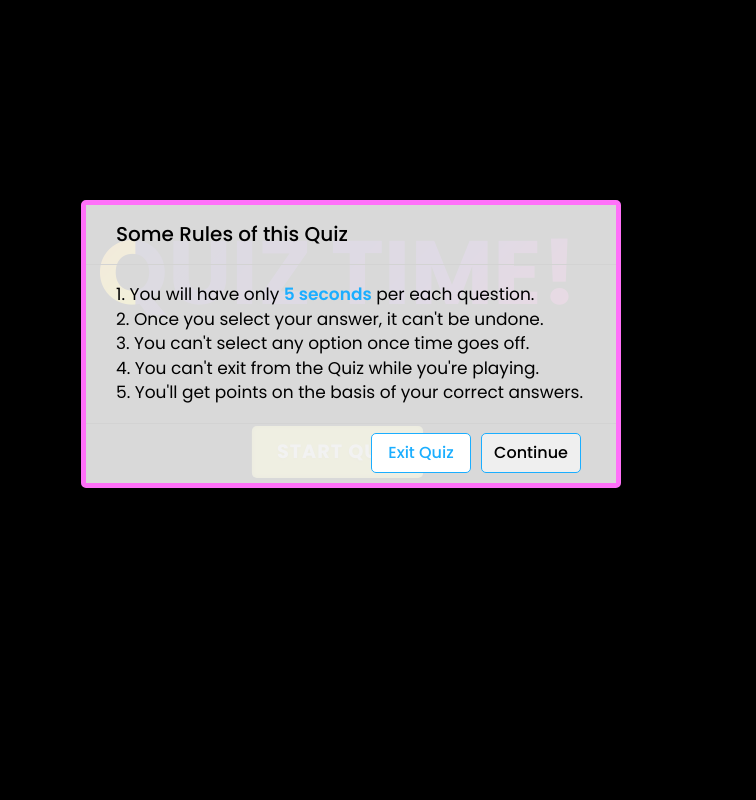
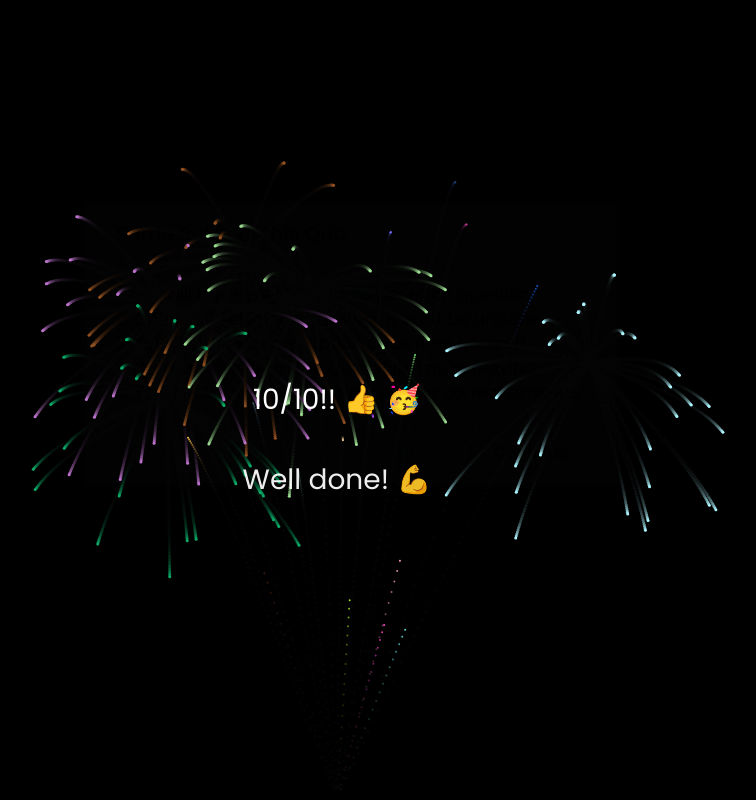
Before and after one commit to cla31/Quiz_Website, a website: page index.html in a window 1280 px wide. Both pictures are taken after a click on the link "START QUIZ". Shown: the whole page, without its empty margins (303-1059 px from the left). Drawn offline with Linux system fonts and the light colour scheme.

Commit message:
Fireworks function for 10/10 score 10/10

```diff
--- a/index.html
+++ b/index.html
@@ -24,6 +24,7 @@
 
             <div id="modal" class="modal ">
             </div>
+
         </div>
     </div>
 
@@ -33,6 +34,7 @@
     <script type="text/javascript " src="./scripts/functions/displayModal.js"></script>
     <script type="text/javascript " src="./scripts/functions/shuffleArray.js"></script>
     <script type="text/javascript " src="./scripts/functions/quiz.js"></script>
+    <script type="text/javascript " src="./scripts/functions/fireworks.js"></script>
     <script type="text/javascript " src="./scripts/functions/variables.js"></script>
     <script type="text/javascript " src="./scripts/functions/listeners.js"></script>
     <script type="text/javascript " src="./scripts/main.js "></script>
--- /dev/null
+++ b/scripts/functions/fireworks.js
@@ -0,0 +1,541 @@
+//Cette fonction créée une balise canvas dans la modale existante
+//du template html généré par displayModal()
+//Pour re utiliser cette fonction il faut juste l'intégrer (le message et le feu d'artifice)
+// à un élément de notre html:
+// Dans notre cas, à cette ligne, on intègre le message à notre feu d'artifice et ça se passe dans la modal
+//au niveau de cette ligne de code:
+// modal.appendChild(messageElement);
+// On ajoute le fireworks à cette ligne de code dans notre modal.
+// modal.appendChild(createCanvas);
+
+//Création de l'audio du feu d'artifice:
+// Elément audio pour fireworkSound
+const fireworkSound = document.createElement("audio");
+fireworkSound.setAttribute("id", "fireworkSound");
+
+// Créer un élément source pour fireworkSound
+const source0 = document.createElement("source");
+source0.setAttribute("src", "https://fireworks.js.org/sounds/explosion0.mp3");
+source0.setAttribute("type", "audio/mpeg");
+fireworkSound.appendChild(source0);
+
+// Créer un élément audio pour explosionSound0
+const explosionSound0 = document.createElement("audio");
+explosionSound0.setAttribute("id", "explosionSound0");
+
+// Créer un élément source pour explosionSound0
+const source1 = document.createElement("source");
+source1.setAttribute("src", "https://fireworks.js.org/sounds/explosion0.mp3");
+source1.setAttribute("type", "audio/mpeg");
+explosionSound0.appendChild(source1);
+
+// Créer un élément audio pour explosionSound1
+const explosionSound1 = document.createElement("audio");
+explosionSound1.setAttribute("id", "explosionSound1");
+
+// Créer un élément source pour explosionSound1
+const source2 = document.createElement("source");
+source2.setAttribute("src", "https://fireworks.js.org/sounds/explosion1.mp3");
+source2.setAttribute("type", "audio/mpeg");
+explosionSound1.appendChild(source2);
+
+// Créer un élément audio pour explosionSound2
+const explosionSound2 = document.createElement("audio");
+explosionSound2.setAttribute("id", "explosionSound2");
+
+// Créer un élément source pour explosionSound2
+const source3 = document.createElement("source");
+source3.setAttribute("src", "https://fireworks.js.org/sounds/explosion2.mp3");
+source3.setAttribute("type", "audio/mpeg");
+explosionSound2.appendChild(source3);
+
+
+// Ajout d'une variable pour contrôler l'état du feu d'artifice
+let isFireworkRunning = false;
+const fireworks = []; // Array with starting fireworks
+const particles = []; // Array with particles
+const sparks = []; // Array for sparkles drops
+const createCanvas = document.createElement("canvas");
+
+//Création d'éléments pour le message dans le feu d'artifice
+const messageElement1 = document.createElement('div');
+const messageElement2 = document.createElement('div');
+
+
+const startFireworks = () => {
+    // Pour s'assurer que le feu d'artifice ne soit pas déjà en cours d'exécution
+    if (isFireworkRunning) {
+        return;
+    }
+
+    isFireworkRunning = true;
+
+    // Ajouter les éléments audio à la balise "modal"
+    modal.appendChild(fireworkSound);
+    modal.appendChild(explosionSound0);
+    modal.appendChild(explosionSound1);
+    modal.appendChild(explosionSound2);
+
+    document.body.style.overflow = 'hidden';
+
+    // messageElement1.innerText = '10/10!! 👍 🥳 \n Well done! 💪';
+    messageElement1.innerText = '10/10!! 👍 🥳';
+    messageElement2.innerText = 'Well done! 💪';
+
+    // Ajout des classe CSS à l'élément
+    messageElement1.classList.add('well-done');
+    messageElement1.style.position = 'absolute';
+    messageElement1.style.top = '50%';
+    messageElement1.style.left = '50%';
+    messageElement1.style.transform = 'translate(-50%, -50%)';
+    // messageElement.style.fontSize = '28px';
+    messageElement1.style.color = 'white';
+    messageElement1.style.zIndex ='1999';
+
+    messageElement1.style.transform = 'translate(-50%, -50%)';
+    // Animation CSS pour le message
+    messageElement1.style.opacity = '0';
+    messageElement1.style.transition = 'opacity 1s ease-in-out';
+
+
+    // Style initial pour "Well done!"
+    messageElement2.classList.add('ten-out-of-ten');
+    messageElement2.style.position = 'absolute';
+    messageElement2.style.top = '60%'; // Position verticale à ajuster selon préférences
+    messageElement2.style.left = '50%';
+    messageElement2.style.transform = 'translate(-50%, -50%)';
+    // messageElement2.style.fontSize = '28px';
+    messageElement2.style.color = 'white';
+    messageElement2.style.zIndex = '1999';
+
+    // Animation CSS pour "Well done!"
+    messageElement2.style.opacity = '0';
+    messageElement2.style.transition = 'opacity 1s ease-in-out';
+
+    // Court délai avant d'afficher le message progressivement
+    setTimeout(() => {
+        messageElement1.style.opacity = '1';
+    }, 300); // Vous pouvez ajuster la durée du délai à votre convenance
+
+      setTimeout(() => {
+        messageElement2.style.opacity = '1';
+    }, 2000);
+
+    // Ajout du message à la page.
+    modal.appendChild(messageElement1);
+    modal.appendChild(messageElement2);
+
+    createCanvas.id = "canvas";
+    console.log("create canvas",createCanvas);
+    createCanvas.style.position = 'absolute';
+    createCanvas.style.zIndex ='999';
+
+    modal.appendChild(createCanvas);
+    const canvas = document.getElementById('canvas'); // Get element by ID canvas
+
+    const ctx = canvas.getContext('2d'); // Get context of canvas 2d graphics
+    const frameRate = 60.0; // Frame rate per second used in the loop
+    const frameDelay = 1000.0 / frameRate; // Frame Delay per second like latency
+
+    let clientWidth = innerWidth; // Client's width of the web screen
+    let clientHeight = innerHeight; // Client's height of the web screen
+    let timer = 0; // Timer is ticker, how many ticks per round
+    let x = 0; // Mouse x coordinates
+    let y = 0; // Mouse y coordinates
+
+    canvas.width = clientWidth; // Set canvas width to user width
+    canvas.height = clientHeight; // Set canvas height to user height
+
+    const TimedFirework = 800; // Repeat Firework every x MS
+    let LimiterTicker = 0; //
+    let typecount = 1; // Variable to change firework type
+
+    // Sélectionnez un ID audio aléatoire (0, 1 ou 2)
+    const audioId = `explosionSound${random(0, 3, 'round')}`;
+    console.log("audioId",audioId);
+    const audioElement = document.getElementById(audioId);
+
+    // Jouez le son
+    if (audioElement) {
+        audioElement.play();
+    }
+
+
+    // Function to calculate distance = Simple Pythagorean theorem
+    const distance = (px1, py1, px2, py2) => {
+        const xdis = px1 - px2;
+        const ydis = py1 - py2;
+        return Math.sqrt((xdis * xdis) + (ydis * ydis));
+    }
+
+    // To get angle from point to point
+    const getAngle = (posx1, posy1, posx2, posy2) => {
+        if (posx1 == posx2) {
+            if (posy1 > posy2) {
+                return 90;
+            } else {
+                return 270;
+            }
+        }
+        if (posy1 == posy2) {
+            if (posy1 > posy2) {
+                return 0;
+            } else {
+                return 180;
+            }
+        }
+
+        const xDist = posx1 - posx2;
+        const yDist = posy1 - posy2;
+
+        if (xDist == yDist) {
+            if (posx1 < posx2) {
+                return 225;
+            } else {
+                return 45;
+            }
+        }
+        if (-xDist == yDist) {
+            if (posx1 < posx2) {
+                return 135;
+            } else {
+                return 315;
+            }
+        }
+
+        if (posx1 < posx2) {
+            return Math.atan2(posy2 - posy1, posx2 - posx1) * (180 / Math.PI) + 180;
+        } else {
+            return Math.atan2(posy2 - posy1, posx2 - posx1) * (180 / Math.PI) + 180;
+        }
+    }
+
+    // To create a random number
+    function random(min, max, round) {
+        if (round == 'round') {
+            return Math.round(Math.random() * (max - min) + min);
+        } else {
+            return Math.random() * (max - min) + min;
+        }
+    }
+
+
+
+
+    // // Function to make firework
+    const createFirework = () => {
+        const firework = new Firework();
+
+        firework.x = firework.sx = clientWidth / 2;
+        firework.y = firework.sy = clientHeight;
+
+        // Générer une couleur aléatoire
+        firework.color = getRandomColor();
+
+        if (x != 0 && y != 0) {
+            firework.tx = x;
+            firework.ty = y;
+            x = y = 0;
+        } else {
+            firework.tx = random(400, clientWidth - 400);
+            firework.ty = random(0, clientHeight / 2);
+        }
+
+        const angle = getAngle(firework.sx, firework.sy, firework.tx, firework.ty);
+
+        firework.vx = Math.cos(angle * Math.PI / 180.0);
+        firework.vy = Math.sin(angle * Math.PI / 180.0);
+
+        fireworks.push(firework);
+    }
+
+    // Fonction pour générer une couleur aléatoire au format RGBA
+    const getRandomColor = () => {
+        const r = Math.floor(Math.random() * 256);
+        const g = Math.floor(Math.random() * 256);
+        const b = Math.floor(Math.random() * 256);
+        // const alpha = Math.random(); // Opacité aléatoire entre 0 et 1
+        // return `rgba(${r}, ${g}, ${b}, ${alpha})`;
+        return `rgba(${r}, ${g}, ${b})`;
+    }
+
+    // Function to start Firework
+    const Firework = function() {
+        this.x = 0;
+        this.y = 0;
+        this.sx = 0;
+        this.sy = 0;
+        this.tx = 0;
+        this.ty = 0;
+        this.vx = 0;
+        this.vy = 0;
+        this.color = 'rgb(255,255,255)';
+        this.dis = distance(this.sx, this.sy, this.tx, this.ty);
+        this.speed = random(700, 1100);
+        this.gravity = 1.5;
+        this.ms = 0;
+        this.s = 0;
+        this.del = false;
+
+        // Sélectionnez un ID audio aléatoire (0, 1 ou 2)
+        const audioId = `explosionSound${random(0, 3, 'round')}`;
+        const audioElement = document.getElementById(audioId);
+
+        // Jouez le son
+        if (audioElement) {
+            audioElement.play();
+        }
+
+
+
+        this.update = function(ms) {
+            this.ms = ms / 1000;
+
+            if (this.s > 2000 / ms) {
+                createParticles(typecount, 30, this.x, this.y, this.color);
+                this.del = true;
+            } else {
+                this.speed *= 0.98;
+                this.x -= this.vx * this.speed * this.ms;
+                this.y -= this.vy * this.speed * this.ms - this.gravity;
+            }
+
+            this.s++;
+        }
+
+        this.draw = function() {
+            ctx.beginPath();
+            ctx.fillStyle = this.color;
+            ctx.arc(this.x, this.y, 1, 0, 2 * Math.PI);
+            ctx.fill();
+        }
+    }
+
+    // Function to create an array of particles
+    const createParticles = function(type, count, pox, poy, color) {
+        for (let i = 0; i < count; i++) {
+            const par = new Particles();
+            par.type = type;
+
+            par.color = color;
+            par.x = pox;
+            par.y = poy;
+
+            const angle = random(0, 360);
+            par.vx = Math.cos(angle * Math.PI / 180.0);
+            par.vy = Math.sin(angle * Math.PI / 180.0);
+
+            particles.push(par);
+        }
+    }
+
+    // Function to make particles
+    const Particles = function() {
+
+        this.x = 0;
+        this.y = 0;
+        this.vx = 0;
+        this.vy = 0;
+        this.speed = random(200, 500);
+        this.gravity = 1;
+        this.wind = 0;
+        this.type = 1;
+        this.opacity = 1;
+        this.s = 0;
+        this.scale = 1;
+        this.color = '#FFF';
+        this.del = false;
+
+        this.update = function(ms) {
+            this.ms = ms / 1000;
+
+            if (this.s > 900 / ms) {
+                if (this.opacity - 0.05 < 0) {
+                    this.opacity = 0;
+                } else {
+                    this.opacity -= 0.05;
+                }
+            }
+
+            if (this.type == 1) {
+                this.speed *= 0.96;
+                this.x -= this.vx * this.speed * this.ms + this.wind;
+                this.y -= this.vy * this.speed * this.ms - this.gravity;
+            } else if (this.type == 2) {
+                if (this.s < 800 / ms) {
+                    this.scale += 0.1;
+                } else {
+                    this.scale -= 0.2;
+                }
+                this.speed *= 0.96;
+                this.x -= this.vx * this.speed * this.ms + this.wind;
+                this.y -= this.vy * this.speed * this.ms - this.gravity;
+            } else if (this.type == 3) {
+                this.speed *= 0.95;
+                this.x -= this.vx * this.speed * this.ms + this.wind;
+                this.y -= this.vy * this.speed * this.ms;
+            } else if (this.type == 4) {
+                this.speed *= 0.96;
+                this.x -= this.vx * this.speed * this.ms + this.wind;
+                this.y -= this.vy * this.speed * this.ms - this.gravity;
+
+                spark = new Sparkler();
+                spark.x = this.x;
+                spark.y = this.y;
+                spark.vx = Math.cos(random(0, 360, 'round') * (Math.PI / 180)) * 1.05;
+                spark.vy = Math.sin(random(0, 360, 'round') * (Math.PI / 180)) * 1.05;
+                spark.tx = this.x;
+                spark.ty = this.y;
+                spark.color = this.color;
+                spark.limit = random(4, 10, 'round');
+                sparks.push(spark);
+            } else {
+
+            }
+
+            this.s++;
+        }
+
+        this.draw = function() {
+            ctx.save();
+            ctx.globalAlpha = this.opacity;
+            ctx.fillStyle = this.color;
+            ctx.strokeStyle = this.color;
+
+            if (this.type == 1) {
+                ctx.beginPath();
+                ctx.arc(this.x, this.y, 1.5, 0, 2 * Math.PI);
+                ctx.fill();
+            } else if (this.type == 2) {
+                ctx.translate(this.x, this.y);
+                ctx.scale(this.scale, this.scale);
+                ctx.beginPath();
+                ctx.fillRect(0, 0, 1, 1);
+            } else if (this.type == 3) {
+                ctx.beginPath();
+                ctx.moveTo(this.x, this.y);
+                ctx.lineTo(this.x - this.vx * 10, this.y - this.vy * 10);
+                ctx.stroke();
+            } else if (this.type == 4) {
+                ctx.beginPath();
+                ctx.arc(this.x, this.y, 1.5, 0, 2 * Math.PI);
+                ctx.fill();
+            } else {
+                ctx.arc(this.x, this.y, 1, 0, 2 * Math.PI);
+                ctx.fill();
+            }
+
+            ctx.closePath();
+            ctx.restore();
+        }
+    };
+
+    const Sparkler = function() {
+
+        this.x = 0;
+        this.y = 0;
+        this.tx = 0;
+        this.ty = 0;
+        this.limit = 0;
+        this.color = 'red';
+
+        this.update = function() {
+            this.tx += this.vx;
+            this.ty += this.vy;
+
+            this.limit--;
+        }
+
+        this.draw = function() {
+            ctx.beginPath();
+            ctx.moveTo(this.x, this.y);
+            ctx.lineTo(this.tx, this.ty);
+            ctx.lineWidth = 1;
+            ctx.strokeStyle = this.color;
+            ctx.stroke();
+            ctx.closePath();
+        }
+        }
+
+    const update = (frame) => {
+
+        // Every tick clear screen with black rectangle with opacity 0.15
+        ctx.globalAlpha = 1;
+        ctx.fillStyle = 'rgba(0, 0, 0, 0.15)';
+        ctx.fillRect(0, 0, clientWidth, clientHeight);
+
+        if (timer > LimiterTicker) {
+            for (let i = 0; i < 5; i++) {
+                createFirework();
+            }
+            LimiterTicker = timer + (TimedFirework / frame);
+        }
+
+        let i = fireworks.length;
+        while (i--) {
+            // Progress starting Fireworks
+            if (fireworks[i].del == true) {
+                fireworks.splice(i, 1);
+            } else {
+                fireworks[i].update(frame);
+                fireworks[i].draw();
+            }
+        }
+
+        i = particles.length;
+        while (i--) {
+            // Progress particles
+            if (particles[i].opacity == 0) {
+                particles.splice(i, 1);
+            } else {
+                particles[i].update(frame);
+                particles[i].draw();
+            }
+        }
+
+        i = sparks.length;
+        while (i--) {
+            // Progress sparks
+            if (sparks[i].limit < 0) {
+                sparks.splice(i, 1);
+            } else {
+                sparks[i].update(frame);
+                sparks[i].draw();
+            }
+        }
+
+        timer++;
+    }
+
+
+    setInterval(function() {
+        update(frameDelay);
+        }, frameDelay);
+     // Après n secondes, arrêt du feu d'artifice
+     setTimeout(function() {
+        stopFireworks();
+    }, 7000);
+    }
+
+
+    const stopFireworks = () => {
+        // Réinitialisation des variables ou tableaux liés au feu d'artifice, par exemple :
+        fireworks.length = 0;
+        particles.length = 0;
+        sparks.length = 0;
+
+        // Suppression des éléments audio de la balise "modal"
+        modal.removeChild(fireworkSound);
+        modal.removeChild(explosionSound0);
+        modal.removeChild(explosionSound1);
+        modal.removeChild(explosionSound2);
+
+        // Réinitialisation de la variable d'état du feu d'artifice
+        isFireworkRunning = false;
+        // Suppression du message affiché
+        modal.removeChild(messageElement1);
+        modal.removeChild(messageElement2);
+        // Suppression du canvas
+        modal.removeChild(createCanvas);
+        document.body.style.overflow = 'auto';
+    }
--- a/scripts/functions/quiz.js
+++ b/scripts/functions/quiz.js
@@ -28,7 +28,7 @@ const quiz = (questions ) => {
         window.location.reload();
     }
 
-        //Replay button
+    //Replay button
     const restartQuiz = () => {
             quizBox.classList.add("quiz-box--active");
             resultBox.classList.remove("result-box--active");
@@ -123,13 +123,15 @@ const quiz = (questions ) => {
         // const scoreText = resultBox.querySelector(".result-box__score-text");
         let scoreMessage = '';
 
-        if (totalScore > 3) {
+        if (totalScore > 5) {
             scoreMessage = `Congrats!, You got ${totalScore} out of 10`;
         } else if (totalScore > 1) {
             scoreMessage = `and nice 😎, You got ${totalScore} out of 10`;
         } else {
             scoreMessage = `and sorry 😐, You got only ${totalScore} out of 10`;
+            // startFireworks();
         }
+        //rajouter un aure else avec si t'as 10/10 => appel de fireworks, donc mettre un elseif à "and sorry..."
 
         scoreText.innerHTML = `<span>${scoreMessage}</span>`;
     }
--- a/scripts/main.js
+++ b/scripts/main.js
@@ -6,8 +6,10 @@ const main = async (pathJson) => {
         const questions = fetchQuestions.map(data => {
             return new Question(data.number, data.question, data.options, data.solution);
             });
+        startFireworks();
+        quiz(questions)
 
-        quiz(questions)
+
 
     } catch (erreur) {
         console.log(erreur);
--- a/scripts/service/getQuestionsSolutions.js
+++ b/scripts/service/getQuestionsSolutions.js
@@ -3,6 +3,7 @@ const getQuestions = async (pathJson) => {
     try {
         const fetchQuestionsSolutions = await fetch(pathJson);
         const responseFetchQuestionsSolutions = await fetchQuestionsSolutions.json();
+        console.log( "retour getQuestions",responseFetchQuestionsSolutions );
         return responseFetchQuestionsSolutions;
     } catch (erreur) {
         console.log(erreur);
--- a/styles/sass/pages/_quiz.scss
+++ b/styles/sass/pages/_quiz.scss
@@ -1,4 +1,33 @@
 @use'../utils/index' as *;
+#canvas {
+    // border: 2px solid blue;
+    @media (max-width: 768px) {
+        width: 100%;
+        top: 0;
+        left: 0;
+    }
+    @media (max-width: 480px) {
+        width: 100%;
+        top: 0;
+        left: 0;
+    }
+}
+
+.well-done {
+    font-size: 28px;
+    @media (max-width: 480px) {
+        font-size: 20px;
+    }
+}
+
+.ten-out-of-ten {
+    font-size: 28px;
+    @media (max-width: 480px) {
+        font-size: 20px;
+        // border: 2px solid blue;
+    }
+}
+
 .modal {
     display: none;
     position: fixed;
@@ -6,7 +35,7 @@
     left: 0;
     width: 100%;
     height: 100%;
-    // border: 2px solid blue;
+    // border: 5px solid orange;
 }
 
 .info-box {
```
Also changed, not shown: app-diagram.png (deleted), public/css/style.css, 1 other file.
